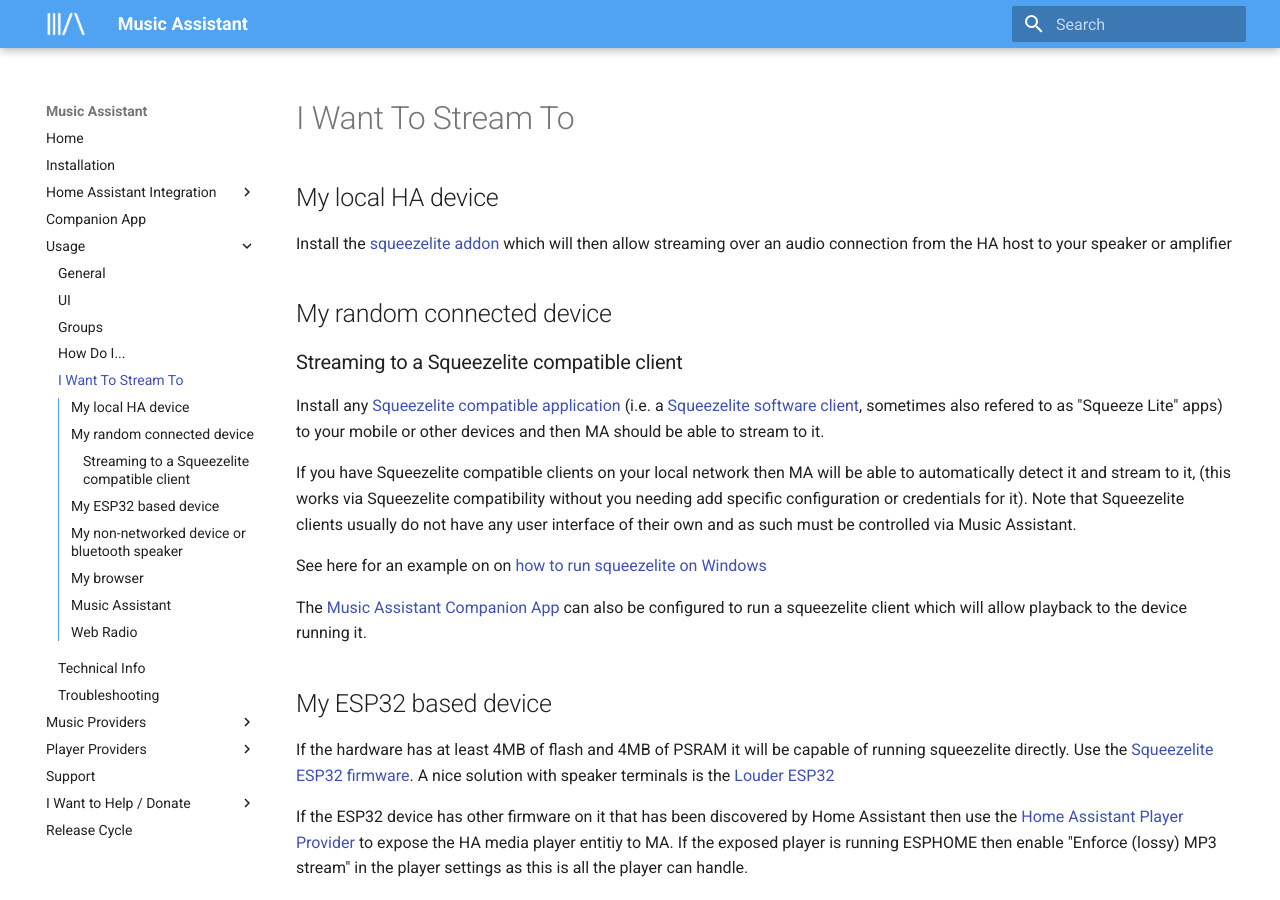
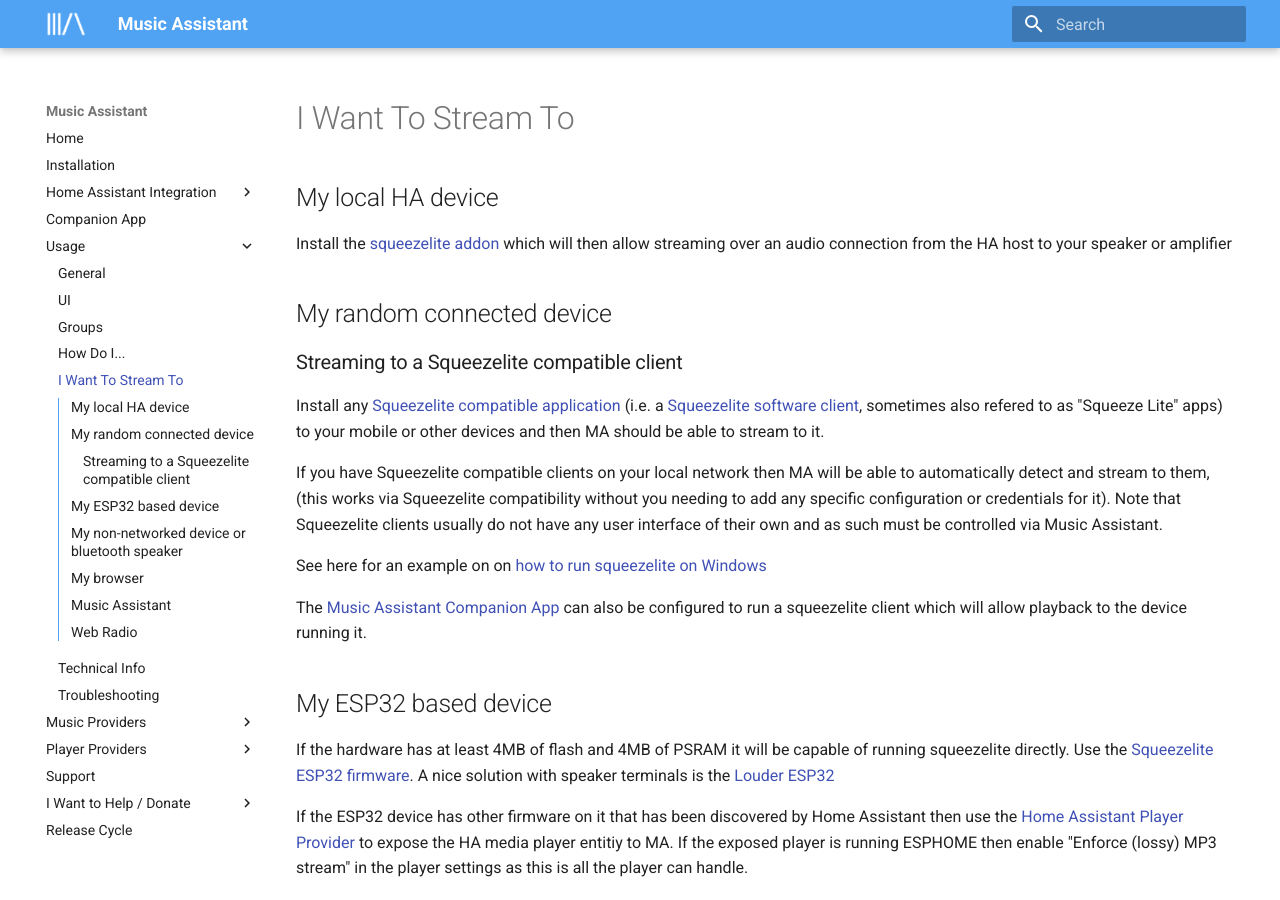
Before and after one commit to pwbriggs/music-assistant.github.io, an MkDocs documentation site: the page built from docs/faq/stream-to.md, in a window 1280 px wide and 900 px high. Built offline with MkDocs 1.6.1 and Material for MkDocs 9.7.7, drawn with Linux system fonts in a browser that asks for light colours.

Commit message:
Update docs/faq/stream-to.md

```diff
--- a/docs/faq/stream-to.md
+++ b/docs/faq/stream-to.md
@@ -8,7 +8,7 @@
 
 Install any [Squeezelite compatible application](https://sourceforge.net/projects/lmsclients/files/squeezelite/) (i.e. a [Squeezelite software client](https://en.wikipedia.org/wiki/Squeezelite), sometimes also refered to as "Squeeze Lite" apps) to your mobile or other devices and then MA should be able to stream to it.
 
-If you have Squeezelite compatible clients on your local network then MA will be able to automatically detect it and stream to it, (this works via Squeezelite compatibility without you needing add specific configuration or credentials for it). Note that Squeezelite clients usually do not have any user interface of their own and as such must be controlled via Music Assistant.
+If you have Squeezelite compatible clients on your local network then MA will be able to automatically detect and stream to them, (this works via Squeezelite compatibility without you needing to add any specific configuration or credentials for it). Note that Squeezelite clients usually do not have any user interface of their own and as such must be controlled via Music Assistant.
 
 See here for an example on on [how to run squeezelite on Windows](https://github.com/orgs/music-assistant/discussions/1123#discussioncomment-6652948)
 
```
